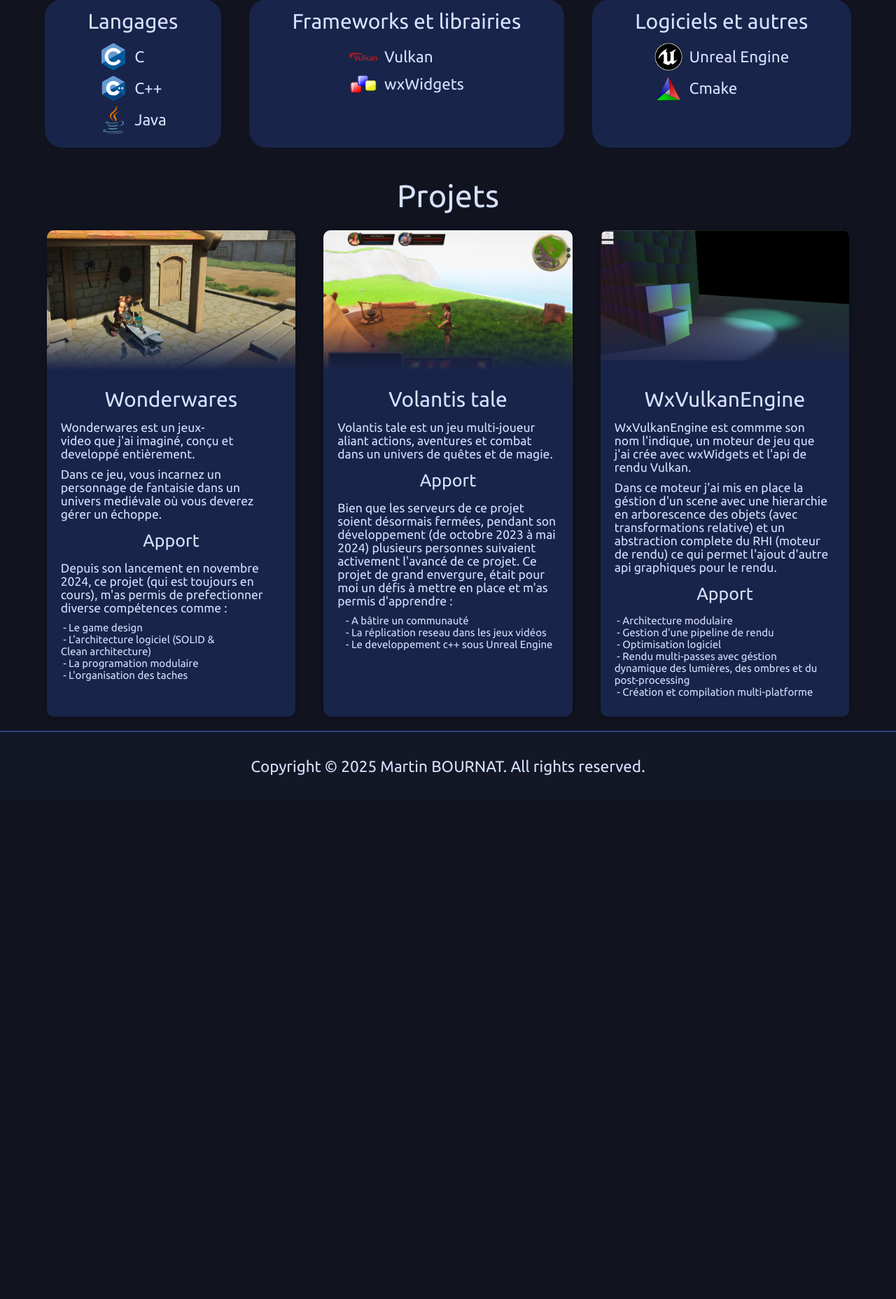
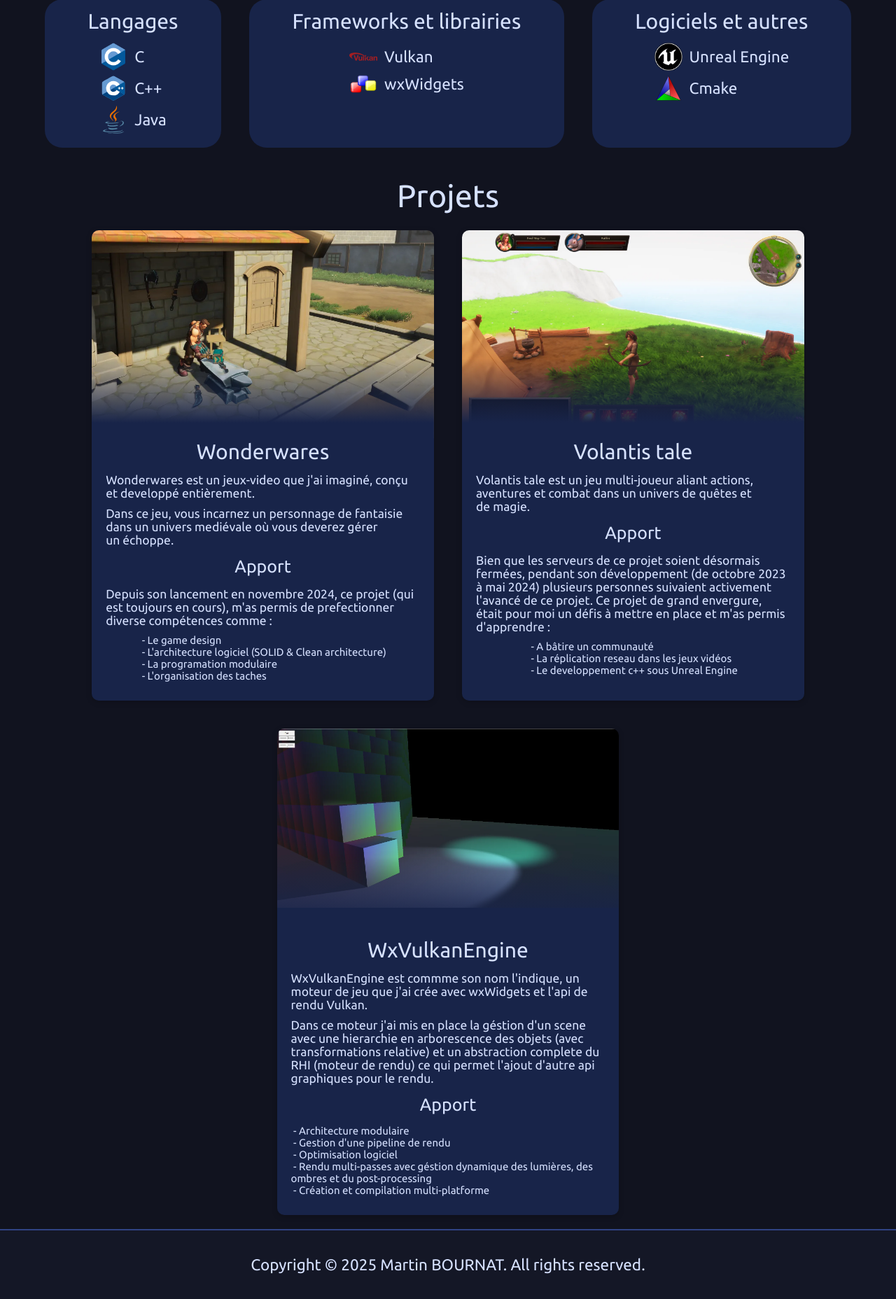
Before and after one commit to Vectem27/Portfolio, a PHP site: page / in a window 1280 px wide. Shown: the part 893-2749 px from the top of the page at 70% size. Before the commit the page ends 2001 px from the top, so only its background shows below. Run offline with PHP 8.4, Linux system fonts and the light colour scheme.

Commit message:
Enhance the project article size

```diff
--- a/www/styles.css
+++ b/www/styles.css
@@ -482,7 +482,12 @@ img.logo{
 }
 
 #project-articles-container > article{
-  --image-height: 200px;
+  --image-height: 175px;
+
+  @media screen and (min-width: 768px)
+  {
+    --image-height: 275px;
+  }
 
   min-height: 500px;
   max-width: calc(var(--image-height) * 16/9);
```
